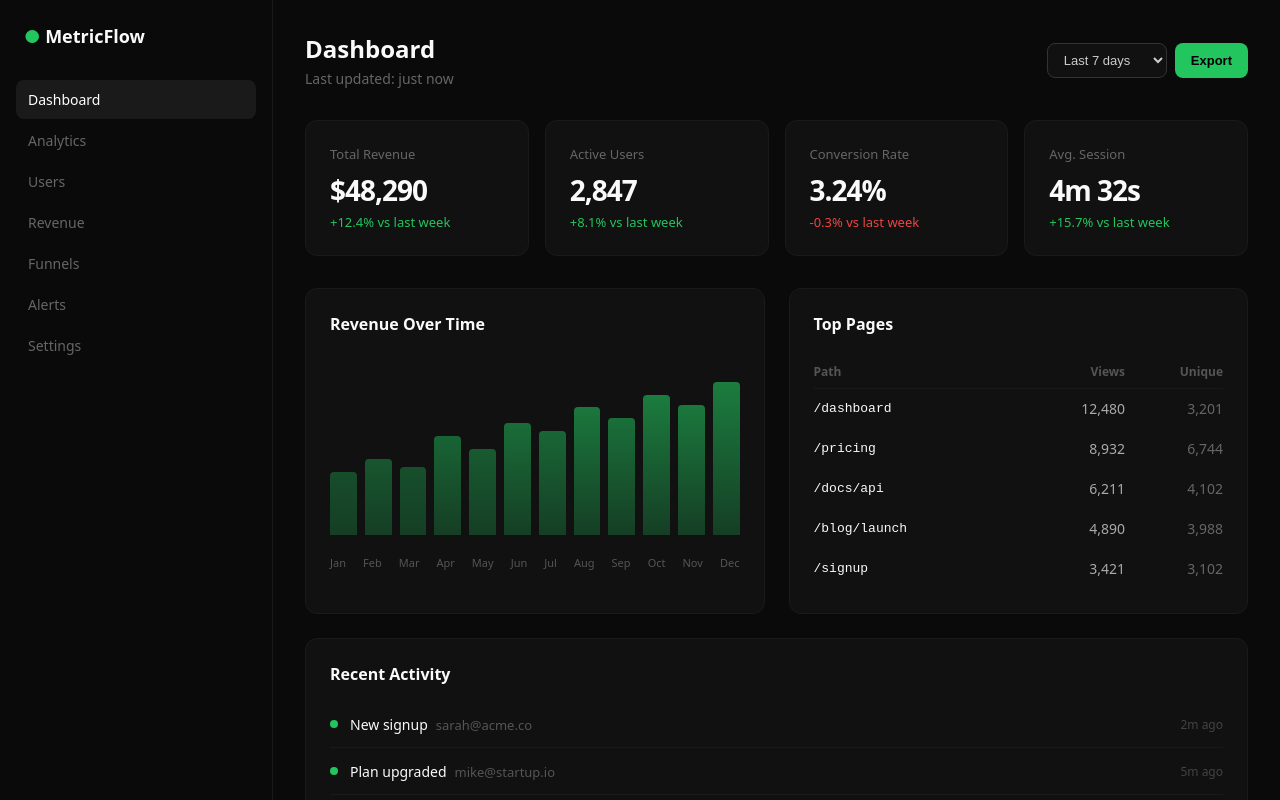
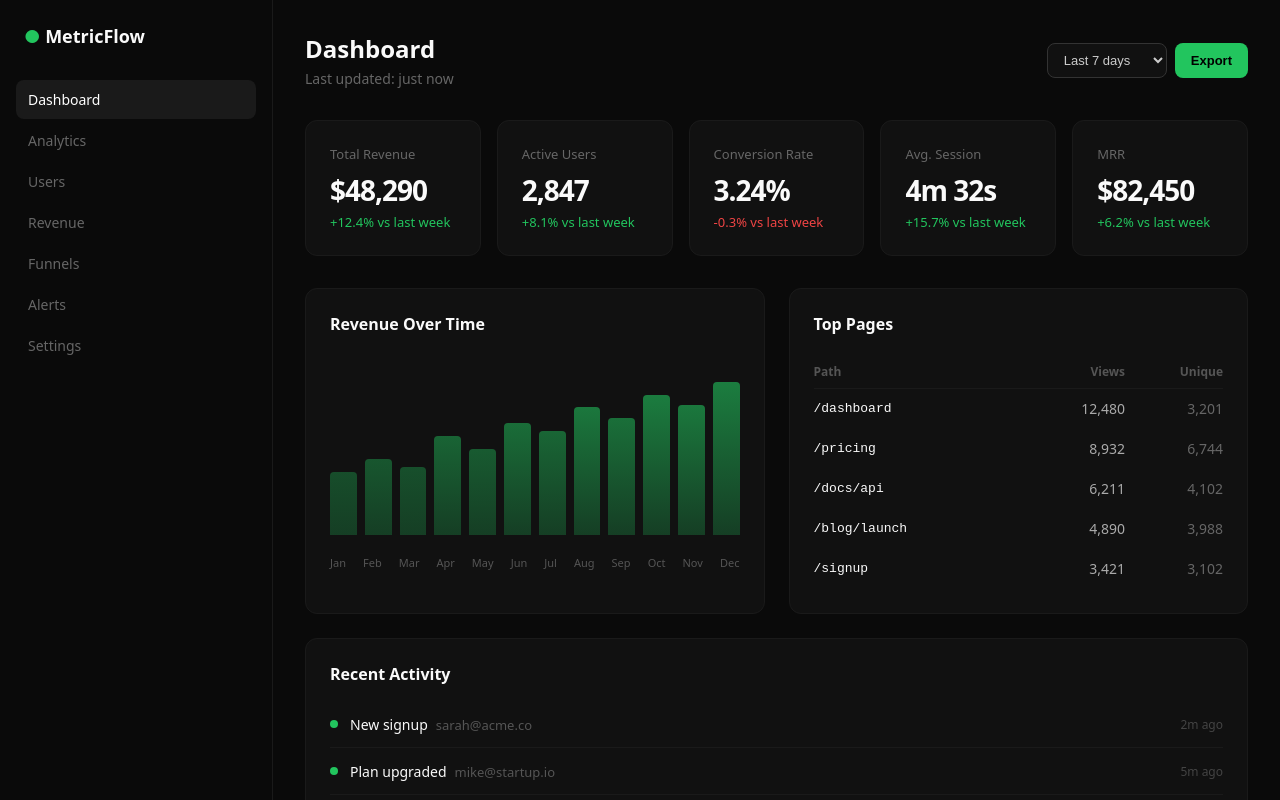
Before and after one commit to AfshalG/metricflow, a Next.js app: page / in a window 1280 px wide. Shown: the top 800 px of the page. Built offline with nearby package versions, Linux system fonts and the light colour scheme.

Commit message:
feat: add MRR metric card to dashboard (#3)

```diff
--- a/src/app/page.tsx
+++ b/src/app/page.tsx
@@ -3,6 +3,7 @@ const metrics = [
   { label: 'Active Users', value: '2,847', change: '+8.1%', up: true },
   { label: 'Conversion Rate', value: '3.24%', change: '-0.3%', up: false },
   { label: 'Avg. Session', value: '4m 32s', change: '+15.7%', up: true },
+  { label: 'MRR', value: '$82,450', change: '+6.2%', up: true },
 ];
 
 const recentActivity = [
@@ -56,7 +57,7 @@ export default function Home() {
         </div>
 
         {/* Metric Cards */}
-        <div style={{ display: 'grid', gridTemplateColumns: 'repeat(4, 1fr)', gap: '16px', marginBottom: '32px' }}>
+        <div style={{ display: 'grid', gridTemplateColumns: 'repeat(5, 1fr)', gap: '16px', marginBottom: '32px' }}>
           {metrics.map((m, i) => (
             <div key={i} style={{ padding: '24px', background: '#111', borderRadius: '12px', border: '1px solid #1a1a1a' }}>
               <div style={{ fontSize: '13px', color: '#666', marginBottom: '8px' }}>{m.label}</div>
```
